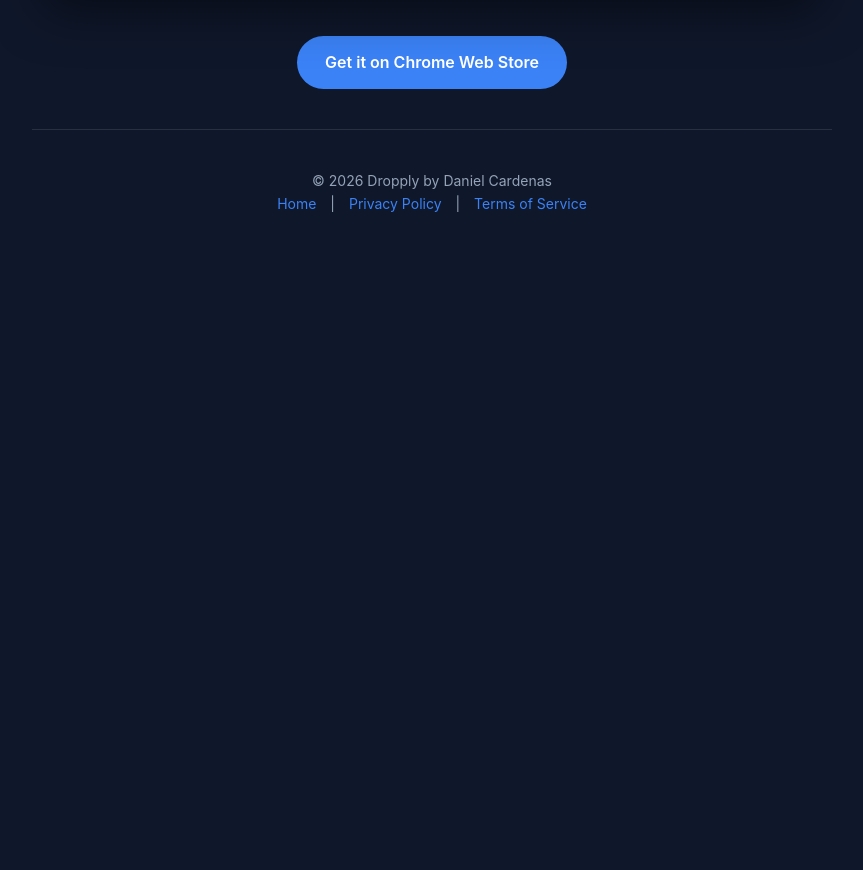
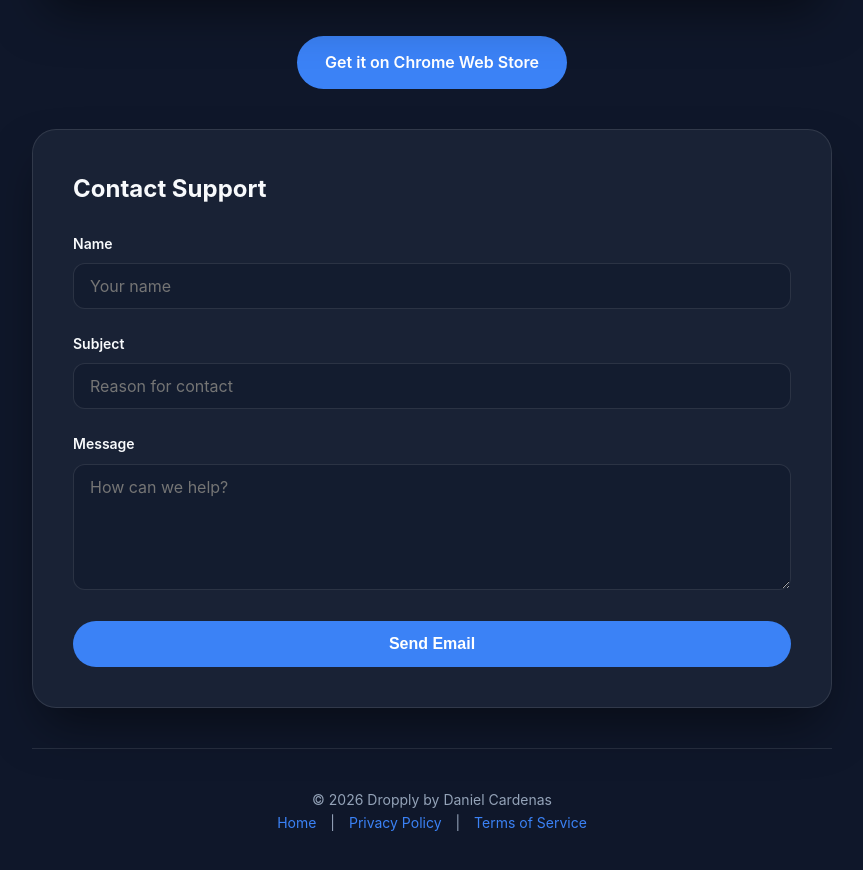
Before and after one commit to DCardenas/calendar_extension, a browser extension: page docs/index.html in a window 1280 px wide. Shown: the part 680-1550 px from the top of the page, without its empty margins (208-1071 px from the left). Before the commit the page ends 935 px from the top, so only its background shows below. Drawn offline with Linux system fonts and the light colour scheme.

Commit message:
Remove certsage and add contact form

```diff
--- a/docs/index.html
+++ b/docs/index.html
@@ -29,7 +29,38 @@
       <section style="text-align: center; margin-bottom: 40px;">
         <a href="https://chrome.google.com/webstore/detail/placeholder" class="btn">Get it on Chrome Web Store</a>
       </section>
+
+      <section class="content-box">
+        <h2>Contact Support</h2>
+        <form id="contact-form">
+          <div class="form-group">
+            <label for="name">Name</label>
+            <input type="text" id="name" required placeholder="Your name">
+          </div>
+          <div class="form-group">
+            <label for="subject">Subject</label>
+            <input type="text" id="subject" required placeholder="Reason for contact">
+          </div>
+          <div class="form-group">
+            <label for="message">Message</label>
+            <textarea id="message" required rows="5" placeholder="How can we help?"></textarea>
+          </div>
+          <button type="submit" class="btn">Send Email</button>
+        </form>
+      </section>
     </main>
+
+    <script>
+      document.getElementById('contact-form').addEventListener('submit', function(e) {
+        e.preventDefault();
+        const name = document.getElementById('name').value;
+        const subject = document.getElementById('subject').value;
+        const message = document.getElementById('message').value;
+        const body = `Name: ${name}\n\nMessage:\n${message}`;
+        const mailtoLink = `mailto:cardenas.danielr@gmail.com?subject=${encodeURIComponent(subject)}&body=${encodeURIComponent(body)}`;
+        window.location.href = mailtoLink;
+      });
+    </script>
 
     <footer>
       <p>&copy; 2026 Dropply by Daniel Cardenas</p>
--- a/docs/style.css
+++ b/docs/style.css
@@ -89,6 +89,47 @@ h2 {
   margin-bottom: 1.5rem;
 }
 
+#contact-form {
+  text-align: left;
+}
+
+.form-group {
+  margin-bottom: 1.5rem;
+}
+
+.form-group label {
+  display: block;
+  font-size: 0.875rem;
+  font-weight: 600;
+  color: var(--text-primary);
+  margin-bottom: 0.5rem;
+}
+
+.form-group input, .form-group textarea {
+  width: 100%;
+  background-color: rgba(15, 23, 42, 0.5);
+  border: 1px solid var(--border-color);
+  border-radius: 12px;
+  padding: 12px 16px;
+  color: #fff;
+  font-family: inherit;
+  font-size: 1rem;
+  transition: border-color 0.2s ease, box-shadow 0.2s ease;
+}
+
+.form-group input:focus, .form-group textarea:focus {
+  outline: none;
+  border-color: var(--accent-color);
+  box-shadow: 0 0 0 3px rgba(59, 130, 246, 0.2);
+}
+
+#contact-form .btn {
+  width: 100%;
+  border: none;
+  cursor: pointer;
+  font-size: 1rem;
+}
+
 .legal-content h3 {
   margin: 2rem 0 1rem 0;
   color: #fff;
```
Also changed, not shown: 1 other file.
